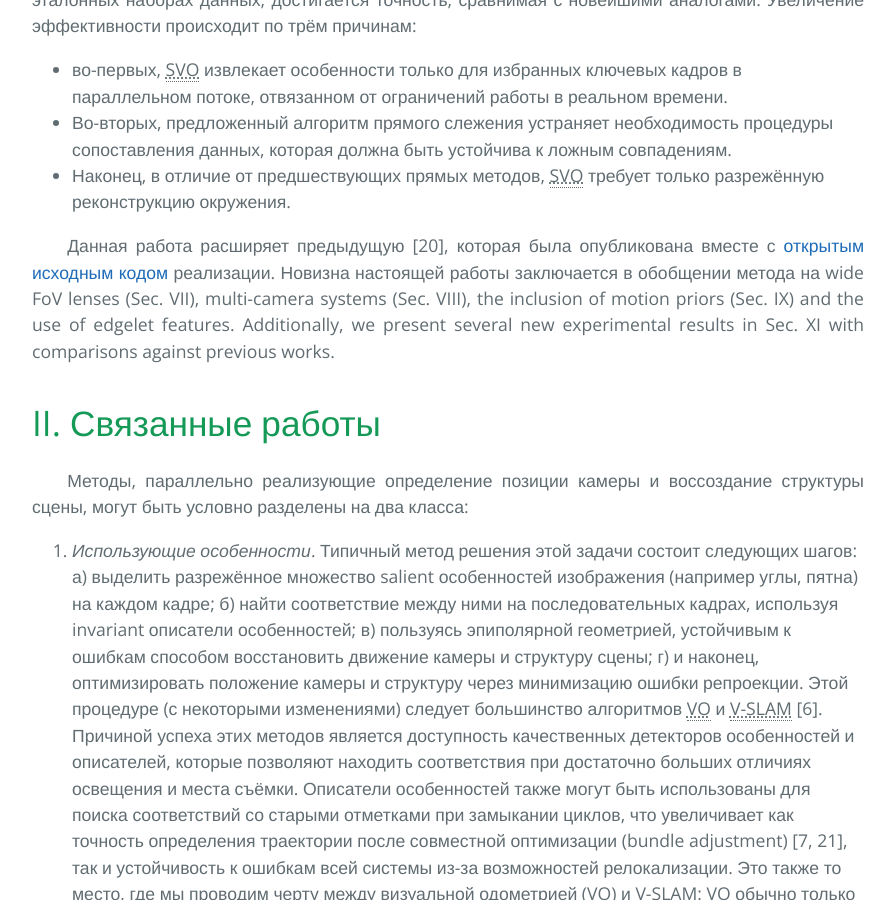
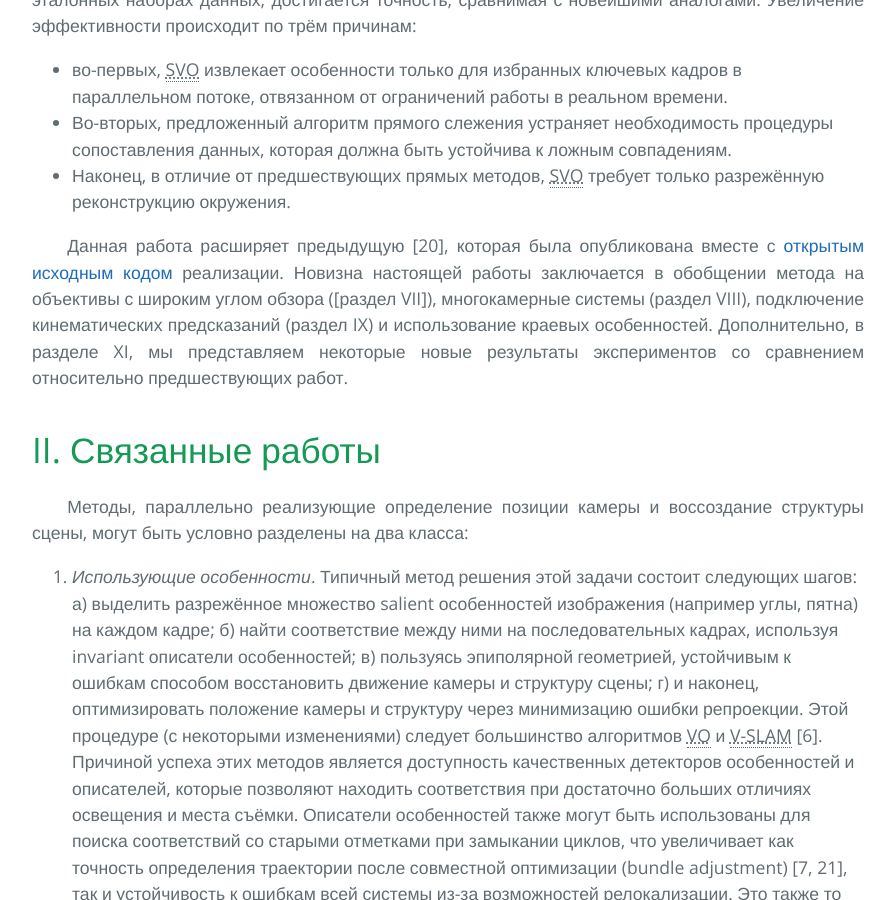
Before and after one commit to i-v-s/slam, a Jekyll site: the page built from svo2.md, in a window 1280 px wide and 900 px high, scrolled down 2955 px. Shown: the whole window, without its empty margins (192-1087 px from the left). Built offline with Jekyll 4.4.1, drawn with Linux system fonts in a browser that asks for light colours; our own code applies the rules of GitHub Pages for plain Markdown files; formulas are drawn with MathJax 3.

Commit message:
Updated svo2.md

```diff
--- a/svo2.md
+++ b/svo2.md
@@ -117,11 +117,12 @@ the UZH Forschungskredit, and the SNSF-ERC Starting Grant.
 
 Данная работа расширяет предыдущую [20], которая была
 опубликована вместе с [открытым исходным кодом](http://github.com/uzh-rpg/rpg_svo) реализации. Новизна настоящей работы
-заключается в обобщении метода на wide FoV lenses (Sec. VII),
-multi-camera systems (Sec. VIII), the inclusion of motion
-priors (Sec. IX) and the use of edgelet features. Additionally,
-we present several new experimental results in Sec. XI with
-comparisons against previous works.
+заключается в обобщении метода на объективы с широким углом обзора ([раздел VII]),
+многокамерные системы (раздел VIII), подключение кинематических
+предсказаний (раздел IX) и использование краевых особенностей.
+Дополнительно, в разделе XI,
+мы представляем некоторые новые результаты экспериментов со сравнением
+относительно предшествующих работ.
 
 # II. Связанные работы
 
```
